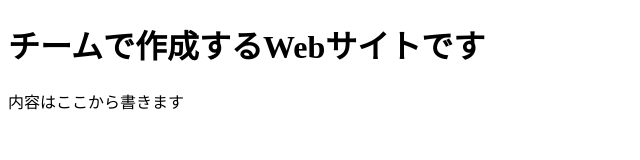
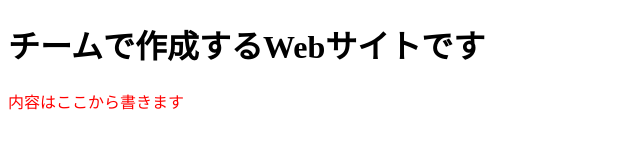
Before and after one commit to Buchi63975/-, a plain HTML site: page index.html in a window 1280 px wide. Shown: the whole page, without its empty margins (0-640 px from the left). Drawn offline with Linux system fonts and the light colour scheme.

Commit message:
初期課題

```diff
--- /dev/null
+++ b/css/index.css
@@ -0,0 +1,3 @@
+.red {
+    color: #ff0000;
+}
--- a/index.html
+++ b/index.html
@@ -2,10 +2,11 @@
 <html lang="ja">
     <head>
         <meta charset="UTF-8">
+        <link rel="stylesheet" href="css/index.css">
         <title>チームで作るWebサイト</title>
     </head>
     <body>
         <h1>チームで作成するWebサイトです</h1>
-        <p>内容はここから書きます</p>
+        <p class="red">内容はここから書きます</p>
     </body>
 </html>
```
